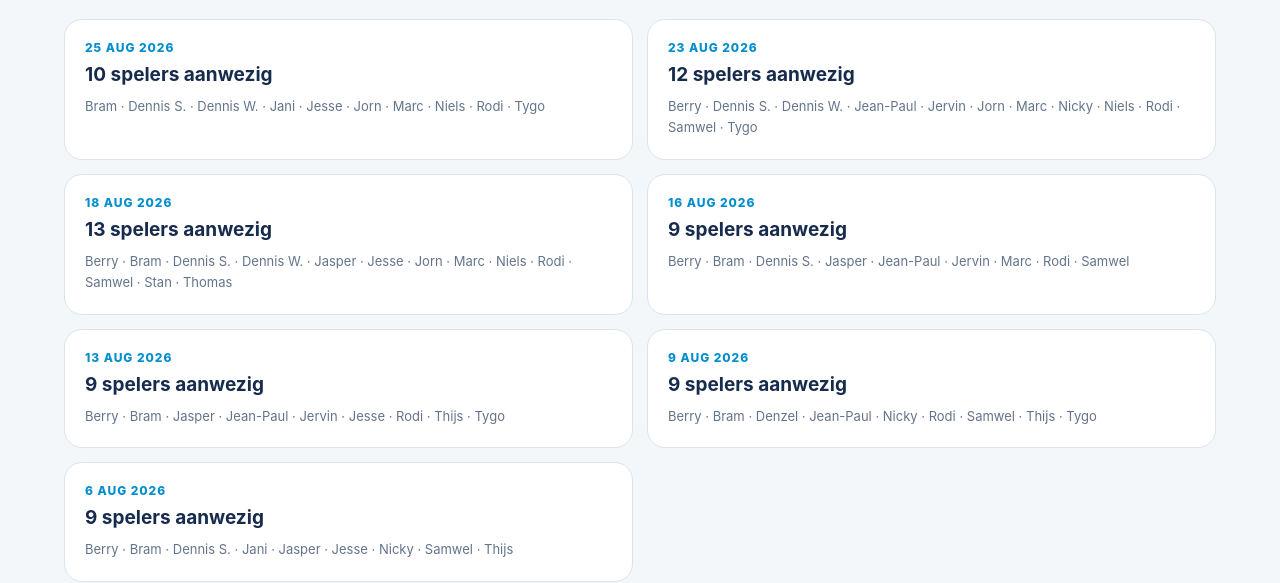
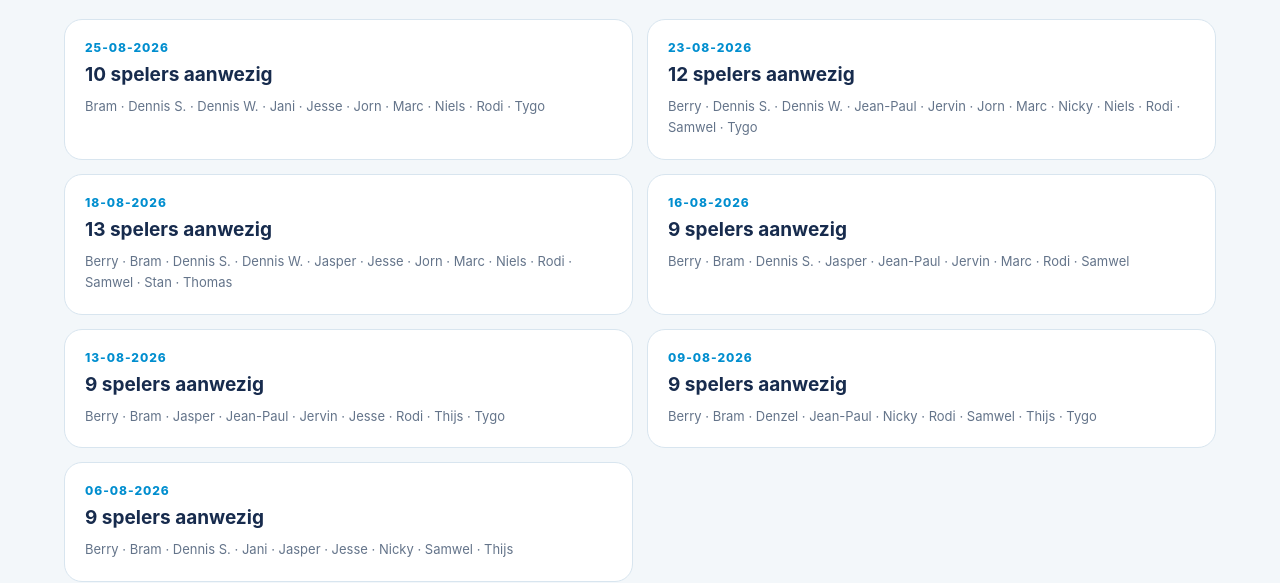
Before and after one commit to JPDH73/sv-twello-zondag-2-dashboard, a Next.js app: page / in a window 1280 px wide. Both pictures are taken after a click on the button "Trainingen". Shown: the part 241-824 px from the top of the page. Built offline with nearby package versions, Linux system fonts and the light colour scheme.

Commit message:
Werk training van 27 augustus en datumweergave bij

```diff
--- a/app/components/TeamDashboard.tsx
+++ b/app/components/TeamDashboard.tsx
@@ -71,6 +71,11 @@ function initials(name: string) {
 function formatDate(value: string) {
   if (!value) return "Datum nog niet bekend";
   return new Intl.DateTimeFormat("nl-NL", { day: "numeric", month: "short", year: "numeric" }).format(new Date(`${value}T12:00:00`));
+}
+function formatTrainingDate(value: string) {
+  if (!value) return "Datum nog niet bekend";
+  const date = new Date(`${value}T12:00:00`);
+  return new Intl.DateTimeFormat("nl-NL", { day: "2-digit", month: "2-digit", year: "numeric" }).format(date);
 }
 function sortNames(names: string[]) { return [...names].sort((a, b) => a.localeCompare(b, "nl", { sensitivity: "base" })); }
 function dashboardPlayerName(name: string, players: Player[]) {
@@ -301,7 +306,7 @@ function MatchesView({ matches, players, staff }: { matches: Match[]; players: P
 
 function TrainingsView({ trainings, players }: { trainings: TeamData["trainings"]; players: Player[] }) {
   const shortName = (name: string) => dashboardPlayerName(name, players);
-  return <><div className="page-heading"><div><p className="eyebrow">Aanwezigheid</p><h1>Trainingen</h1></div></div>{trainings.length ? <div className="training-grid">{trainings.map((training) => <article className="training-card" key={training.date}><div className="training-date">{formatDate(training.date)}</div><strong>{training.attendees.length} spelers aanwezig</strong><p>{training.attendees.length ? sortNames(training.attendees.map(shortName)).join(" · ") : "Geen aanwezigen geregistreerd"}</p></article>)}</div> : <div className="empty-state">Er zijn nog geen trainingen tot en met vandaag.</div>}</>;
+  return <><div className="page-heading"><div><p className="eyebrow">Aanwezigheid</p><h1>Trainingen</h1></div></div>{trainings.length ? <div className="training-grid">{trainings.map((training) => <article className="training-card" key={training.date}><div className="training-date">{formatTrainingDate(training.date)}</div><strong>{training.attendees.length} spelers aanwezig</strong><p>{training.attendees.length ? sortNames(training.attendees.map(shortName)).join(" · ") : "Geen aanwezigen geregistreerd"}</p></article>)}</div> : <div className="empty-state">Er zijn nog geen trainingen tot en met vandaag.</div>}</>;
 }
 
 function StatisticsView({ data }: { data: TeamData }) {
```
